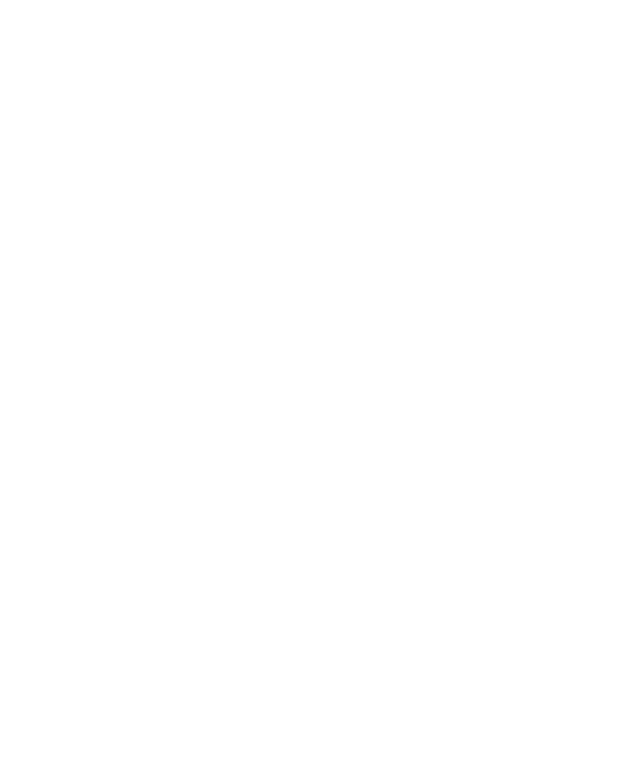
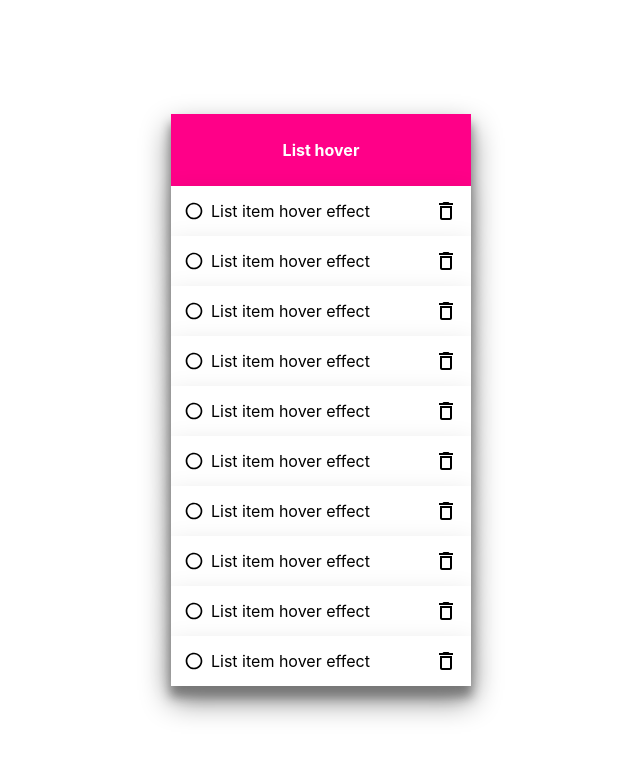
Before and after one commit to ducnp98/ReactJs_Animation, a React (Create React App) app: page /ListAnimation in a window 1280 px wide. Before the commit this address had no page. Shown: the top 758 px of the page, without its empty margins (319-959 px from the left). Built offline with nearby package versions, Linux system fonts and the light colour scheme.

Commit message:
List animation

```diff
--- a/src/Navigation/index.tsx
+++ b/src/Navigation/index.tsx
@@ -4,6 +4,7 @@
 import BasicAnimation from '../Page/BasicAnimation'
 import ButtonRippleAnimation from '../Page/ButtonRippleAnimation'
 import InputAnimation from '../Page/InputAnimation'
+import ListAnimation from '../Page/ListAnimation'
 import Ribbon from '../Page/Ribbon'
 import TabNavigationAnimation from '../Page/TabNavigationAnimation'
 import ToggleButtonAnimation from '../Page/ToggleButtonAnimation'
@@ -19,6 +20,7 @@
         <Route path="/TabNavigationAnimation" Component={TabNavigationAnimation} />
         <Route path="/ToggleButtonAnimation" Component={ToggleButtonAnimation} />
         <Route path="/Ribbon" Component={Ribbon} />
+        <Route path="/ListAnimation" Component={ListAnimation} />
       </Routes>
     </BrowserRouter>
   )
--- /dev/null
+++ b/src/Page/ListAnimation/index.tsx
@@ -0,0 +1,29 @@
+import React from 'react'
+
+import CircleOutlinedIcon from '@mui/icons-material/CircleOutlined'
+import DeleteOutlinedIcon from '@mui/icons-material/DeleteOutlined'
+
+import './style.css'
+
+const ListAnimation = () => {
+  return (
+    <div className="list-item-container">
+      <div className="list-item-box">
+        <div className="box-header">
+          <p>List hover </p>
+        </div>
+        <ul className="list">
+          {[...Array(10)].map((x, index) => (
+            <li className="item" key={index}>
+              <CircleOutlinedIcon fontSize="small" id="select-icon" />
+              <div>List item hover effect {x}</div>
+              <DeleteOutlinedIcon id="delete-icon" />
+            </li>
+          ))}
+        </ul>
+      </div>
+    </div>
+  )
+}
+
+export default ListAnimation
--- /dev/null
+++ b/src/Page/ListAnimation/style.css
@@ -0,0 +1,69 @@
+.list-item-container {
+  display: flex;
+  width: 100%;
+  height: 100vh;
+  justify-content: center;
+  align-items: center;
+}
+
+.list-item-box {
+  width: 300px;
+  position: absolute;
+  top: 50%;
+  left: 50%;
+  transform: translate(-50%, -50%);
+  display: flex;
+  flex-direction: column;
+  box-shadow:
+    0 14px 28px gray,
+    0 10px 10px gray;
+}
+
+.list-item-box .box-header {
+  padding: 10px 50px;
+  display: flex;
+  justify-content: center;
+  align-content: center;
+  background-color: rgb(255, 0, 136);
+  color: white;
+  font-weight: bold;
+}
+
+.list-item-box .list {
+  position: relative;
+  padding: unset;
+  margin: 0;
+  width: 100%;
+}
+
+.list-item-box .item {
+  list-style: none;
+  padding: 15px 40px;
+  box-shadow: 0 5px 25px 0 rgba(0, 0, 0, 0.1);
+  position: relative;
+  cursor: pointer;
+  background-color: rgb(255, 255, 255);
+  transition: 0.3s;
+}
+
+.list-item-box .item:hover {
+  background-color: rgb(255, 162, 213);
+  color: white;
+  transform: scale(1.2);
+  z-index: 100;
+}
+
+.list-item-box .item #delete-icon {
+  position: absolute;
+  right: 13px;
+  top: 50%;
+  transform: translateY(-50%);
+}
+
+
+.list-item-box .item #select-icon {
+  position: absolute;
+  left: 13px;
+  top: 50%;
+  transform: translateY(-50%);
+}
--- a/src/Page/index.tsx
+++ b/src/Page/index.tsx
@@ -29,6 +29,9 @@
         <div className="button pink_800" onClick={() => navigation('Ribbon')}>
           Ribbon
         </div>
+        <div className="button pink_900" onClick={() => navigation('ListAnimation')}>
+          List Animation
+        </div>
       </div>
     </div>
   )
--- a/src/Page/page.css
+++ b/src/Page/page.css
@@ -41,6 +41,10 @@
   background-color: rgb(255, 27, 141);
 }
 
+.button.pink_900 {
+  background-color: rgb(255, 0, 128);
+}
+
 .button:hover {
   opacity: 0.7;
 }
```
